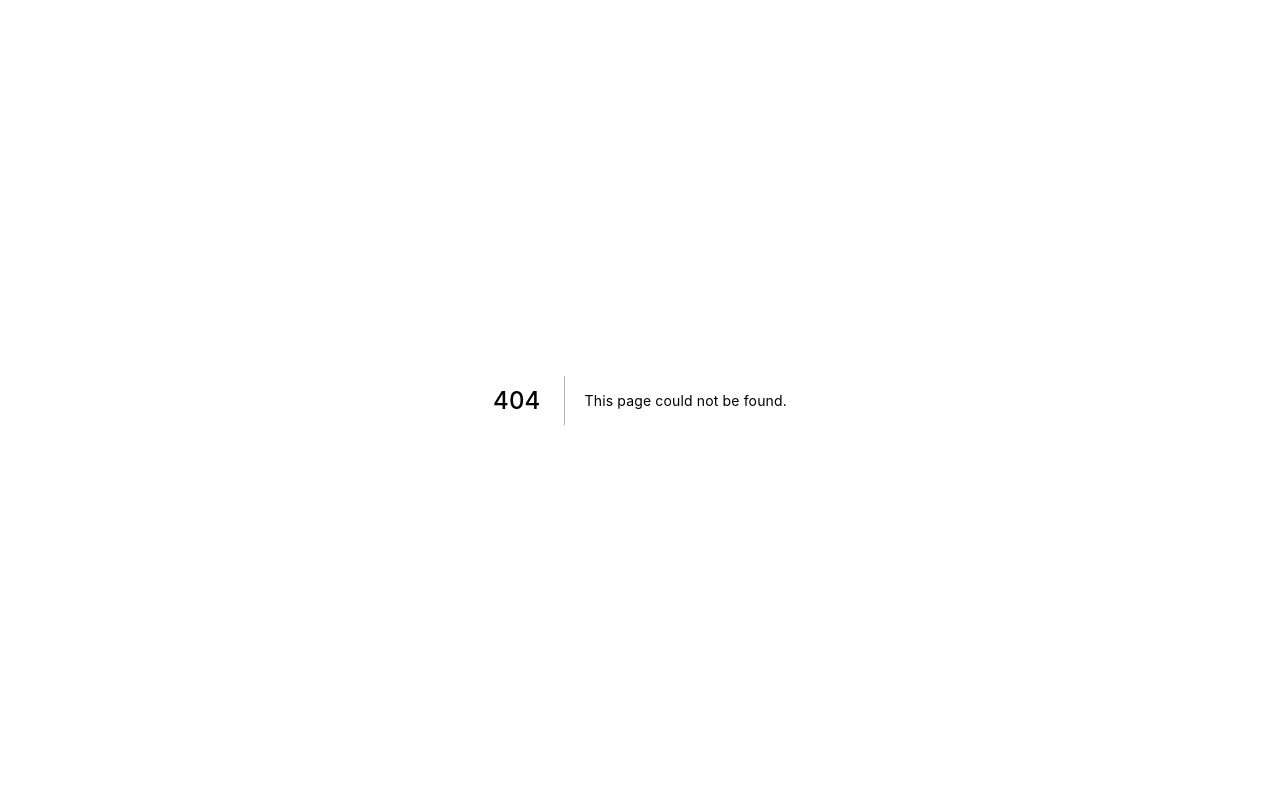
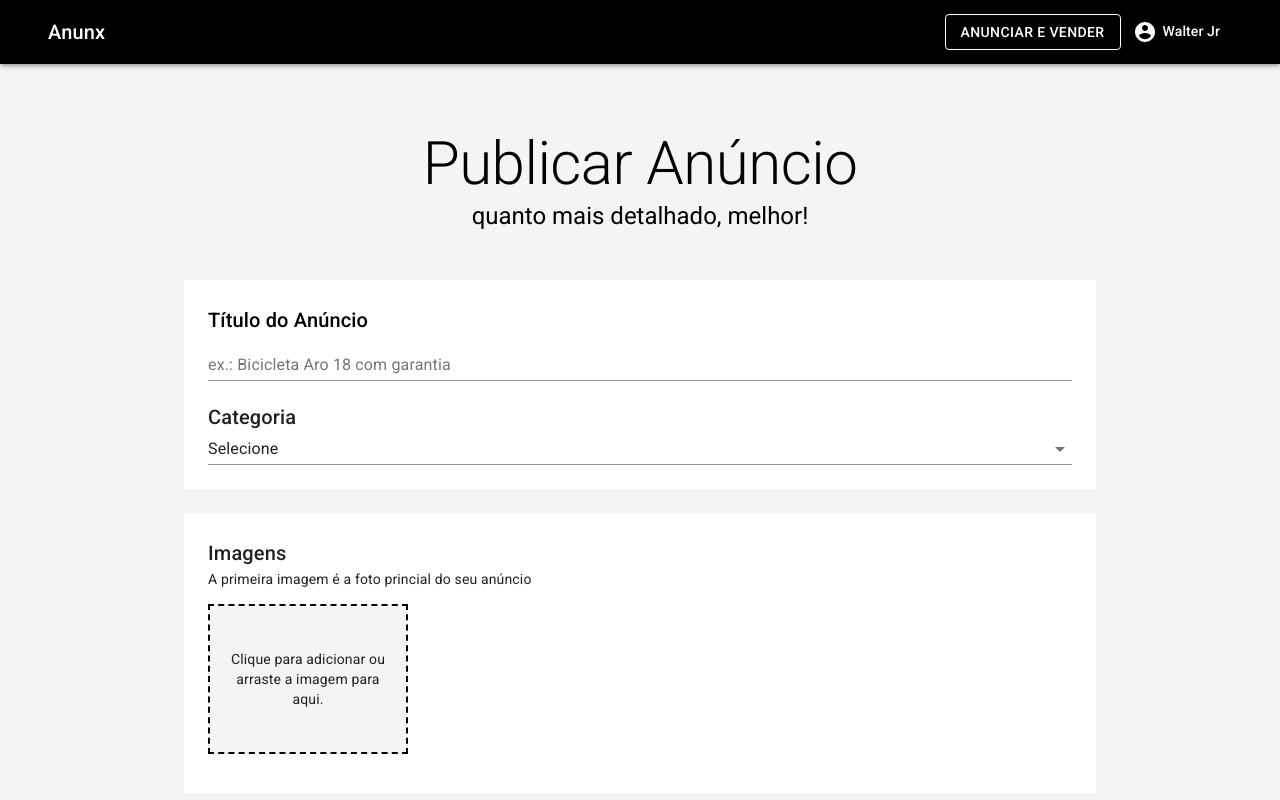
Before and after one commit to walterjrr/Anunx-Next-, a Next.js app: page /user/publish in a window 1280 px wide. Before the commit this address had no page. Shown: the top 800 px of the page. Built offline with nearby package versions, Linux system fonts and the light colour scheme.

Commit message:
header - adcionando menu do usuario

```diff
--- a/pages/index.jsx
+++ b/pages/index.jsx
@@ -53,7 +53,7 @@
             Destaques
         </Typography>
         <br />
-        <Container maxWidth='md' className={classes.cardgrid}>
+        <Container maxWidth='lg' className={classes.cardgrid}>
           <Grid container spacing={4}>
             <Grid item xs={12} sm={6} md={4}>
               <Card>
--- a/src/components/Header.js
+++ b/src/components/Header.js
@@ -1,4 +1,6 @@
-import * as React from "react";
+import * as React from "react"
+import { useState } from "react";
+import Link from 'next/link'
 import {
   AppBar,
   Box,
@@ -6,29 +8,81 @@
   Typography,
   Button,
   IconButton,
+  Container,
+  Avatar,
+  Menu,
+  MenuItem,
+  Divider,
 } from "@material-ui/core";
-import { Menu } from "@material-ui/icons";
+
+const useStyles = makeStyles((theme) => ({
+  menuButton: {
+    marginRight: theme.spacing(2),
+  },
+  title: {
+    flexGrow: 1,
+  },
+  userName: {
+    marginLeft: 6,
+  },
+  divider: {
+    margin: "8px 0",
+  },
+}));
+
+import { makeStyles } from "@material-ui/core";
+import { AccountCircle } from "@material-ui/icons";
 
 export default function ButtonAppBar() {
+  const [anchorUserMenu, setAnchorUserMenu] = React.useState(false)
+  const classes = useStyles();
+
+  const openUserMenu = Boolean(anchorUserMenu)
+
   return (
-    <Box sx={{ flexGrow: 1 }}>
-      <AppBar position='static'>
-        <Toolbar>
-          <IconButton
-            size='large'
-            edge='start'
-            color='inherit'
-            aria-label='menu'
-            sx={{ mr: 2 }}
-          >
-            <Menu />
-          </IconButton>
-          <Typography variant='h6' component='div' sx={{ flexGrow: 1 }}>
-            News
-          </Typography>
-          <Button color='inherit'>Login</Button>
-        </Toolbar>
+    <>
+      <AppBar position='static' elevation={3}>
+        <Container maxWidth="lg">
+          <Toolbar>
+            <Typography variant='h6' className={classes.title}>
+              Anunx
+            </Typography>
+            <Link href="/user/publish" passHref>
+              <Button color='inherit' variant="outlined">Anunciar e Vender</Button>
+            </Link>
+
+            <IconButton color="secondary" onClick={(e) => setAnchorUserMenu(e.currentTarget)}>
+              {
+                true === false
+                ? <Avatar src="" />
+                : <AccountCircle />
+              }
+              <Typography variant="subtitle2" color="secondary" className={classes.userName}>
+                Walter Jr
+              </Typography>
+            </IconButton>
+            <Menu
+              anchorEl={anchorUserMenu}
+              open={openUserMenu}
+              onClose={() => setAnchorUserMenu(null)}
+              anchorOrigin={{
+                vertical: 'top',
+                horizontal: 'right',
+              }}
+            >
+              <Link href="/user/dashboard" passHref>
+                <MenuItem>Meus Anuncios</MenuItem>
+              </Link>
+
+              <Link href="/user/publish" pasHref>
+                <MenuItem>publicar novo anuncio</MenuItem>
+              </Link>
+              <Divider className={classes.divider}/>
+              <MenuItem>Sair</MenuItem>
+            </Menu>
+          </Toolbar>
+        </Container>
       </AppBar>
-    </Box>
+    </>
   );
 }
```
Also changed, not shown: pages/user/publish.jsx (renamed from pages/user/Publish.jsx).
